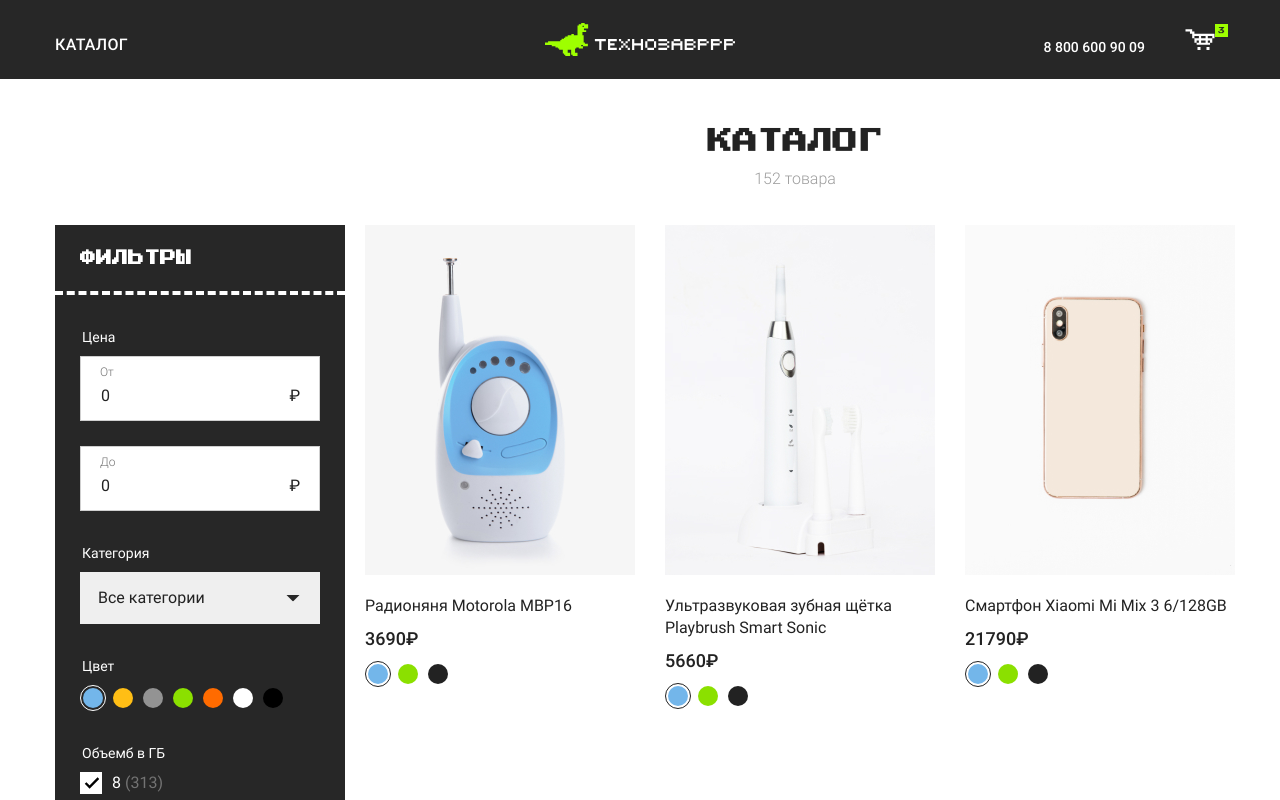
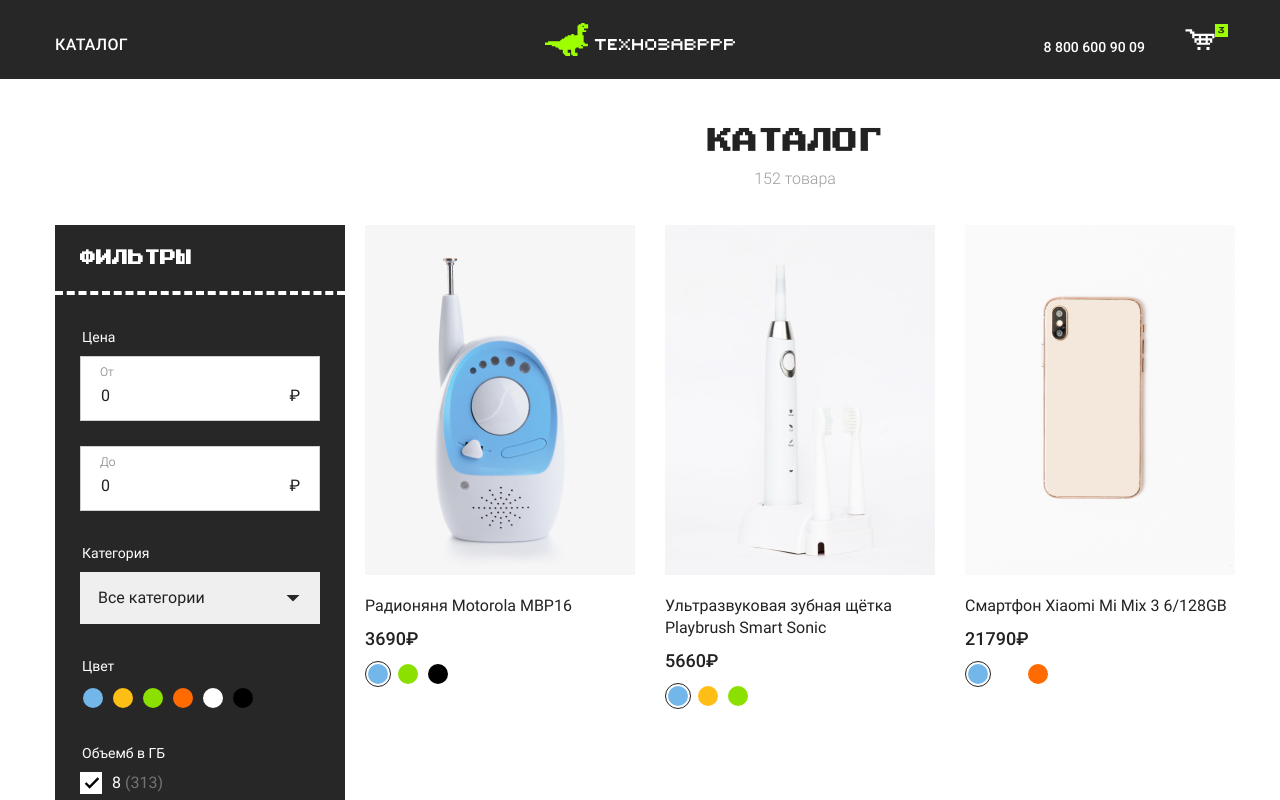
Before and after one commit to PopovVyacheslav/skillboxVue, a Vue app: page / in a window 1280 px wide. Shown: the top 800 px of the page. Built offline with nearby package versions, Linux system fonts and the light colour scheme.

Commit message:
Color filter added

```diff
--- a/src/App.vue
+++ b/src/App.vue
@@ -10,7 +10,7 @@
     </div>
 
     <div class="content__catalog">
-      <ProductFilter :price-from.sync="filterPriceFrom" :price-to.sync="filterPriceTo" :category-id.sync="filterCategoryId"/>
+      <ProductFilter :price-from.sync="filterPriceFrom" :price-to.sync="filterPriceTo" :category-id.sync="filterCategoryId" :color-id.sync="filterColorId"/>
       <section class="catalog">
         <ProductList :products="products"/>
         <AppPagination v-model="currenPage" :count="countProducts" :per-page="productsPerPage"/>
@@ -37,6 +37,7 @@
         filterPriceFrom: 0,
         filterPriceTo: 0,
         filterCategoryId: 0,
+        filterColorId: 0,
         currenPage: 1,
         productsPerPage: 3,
       }
@@ -53,6 +54,9 @@
         if (this.filterCategoryId){
           filteredProducts = filteredProducts.filter(product => product.categoryId === this.filterCategoryId);
         }
+        if (this.filterColorId){
+          filteredProducts = filteredProducts.filter(product => product.colorsId.includes(this.filterColorId));
+        }
         return filteredProducts;
       },
       products(){
--- a/src/components/ProductFilter.vue
+++ b/src/components/ProductFilter.vue
@@ -1,7 +1,6 @@
 <template>
       <aside class="filter">
         <h2 class="filter__title">Фильтры</h2>
-
         <form class="filter__form form" action="#" method="get" @submit.prevent="submit">
           <fieldset class="form__block">
             <legend class="form__legend">Цена</legend>
@@ -28,49 +27,12 @@
           <fieldset class="form__block">
             <legend class="form__legend">Цвет</legend>
             <ul class="colors">
-              <li class="colors__item">
+              <li class="colors__item" v-for="color in colors" :key="color.id">
                 <label class="colors__label">
-                  <input class="colors__radio sr-only" type="radio" name="color" value="#73B6EA" checked="">
-                  <span class="colors__value" style="background-color: #73B6EA;">
+                  <input class="colors__radio sr-only" type="radio" name="color" :value="color.id" checked="" v-model="currentColorId">
+                  <span class="colors__value" :style="{'background-color': color.hexCode}">
                   </span>
                 </label>
-              </li>
-              <li class="colors__item">
-                <label class="colors__label">
-                  <input class="colors__radio sr-only" type="radio" name="color" value="#FFBE15">
-                  <span class="colors__value" style="background-color: #FFBE15;">
-                  </span>
-                </label>
-              </li>
-              <li class="colors__item">
-                <label class="colors__label">
-                  <input class="colors__radio sr-only" type="radio" name="color" value="#939393">
-                  <span class="colors__value" style="background-color: #939393;">
-                </span></label>
-              </li>
-              <li class="colors__item">
-                <label class="colors__label">
-                  <input class="colors__radio sr-only" type="radio" name="color" value="#8BE000">
-                  <span class="colors__value" style="background-color: #8BE000;">
-                </span></label>
-              </li>
-              <li class="colors__item">
-                <label class="colors__label">
-                  <input class="colors__radio sr-only" type="radio" name="color" value="#FF6B00">
-                  <span class="colors__value" style="background-color: #FF6B00;">
-                </span></label>
-              </li>
-              <li class="colors__item">
-                <label class="colors__label">
-                  <input class="colors__radio sr-only" type="radio" name="color" value="#FFF">
-                  <span class="colors__value" style="background-color: #FFF;">
-                </span></label>
-              </li>
-              <li class="colors__item">
-                <label class="colors__label">
-                  <input class="colors__radio sr-only" type="radio" name="color" value="#000">
-                  <span class="colors__value" style="background-color: #000;">
-                </span></label>
               </li>
             </ul>
           </fieldset>
@@ -147,18 +109,24 @@
 
 <script>
     import categories from '../data/categories';
+    import colors from '../data/colors';
+
     export default {
         data(){
             return {
                 currentPriceFrom: 0,
                 currentPriceTo: 0,
                 currentCategoryId: 0,
+                currentColorId: 0,
             }
         },
-        props: ['priceFrom', 'priceTo', 'categoryId'],
+        props: ['priceFrom', 'priceTo', 'categoryId', 'colorId'],
         computed:{
             categories(){
-                return categories;
+              return categories;
+            },
+            colors(){
+              return colors;
             },
         },
         watch:{
@@ -171,17 +139,22 @@
             categoryId(value){
                 this.currentCategoryId = value;
             },
+            currentColorId(value){
+                this.currentColorId = value;
+            },
         },
         methods:{
             submit(){
                 this.$emit('update:priceFrom', this.currentPriceFrom);
                 this.$emit('update:priceTo', this.currentPriceTo);
                 this.$emit('update:categoryId', this.currentCategoryId);
+                this.$emit('update:colorId', this.currentColorId);
             },
             reset(){
                 this.$emit('update:priceFrom', 0);
                 this.$emit('update:priceTo', 0);
                 this.$emit('update:categoryId', 0);
+                this.$emit('update:colorId', 0);
             },
         },
     }
--- a/src/components/ProductItem.vue
+++ b/src/components/ProductItem.vue
@@ -12,24 +12,10 @@
             {{product.price}}₽
         </span>
         <ul class="colors colors--black">
-            <li class="colors__item">
+            <li class="colors__item" v-for="colorId in product.colorsId" :key="colorId">
                 <label class="colors__label">
-                <input class="colors__radio sr-only" type="radio" value="#73B6EA" v-model="color">
-                <span class="colors__value" style="background-color: #73B6EA;">
-                </span>
-                </label>
-            </li>
-            <li class="colors__item">
-                <label class="colors__label">
-                <input class="colors__radio sr-only" type="radio" value="#8BE000" v-model="color">
-                <span class="colors__value" style="background-color: #8BE000;">
-                </span>
-                </label>
-            </li>
-            <li class="colors__item">
-                <label class="colors__label">
-                <input class="colors__radio sr-only" type="radio" value="#222" v-model="color">
-                <span class="colors__value" style="background-color: #222;">
+                <input class="colors__radio sr-only" type="radio" :value="colors.find(color => color.id === colorId).hexCode" v-model="color">
+                <span class="colors__value" :style="{'background-color': colors.find(color => color.id === colorId).hexCode}">
                 </span>
                 </label>
             </li>
@@ -38,6 +24,7 @@
 </template>
 
 <script>
+    import colors from "../data/colors";
     export default {
         data() {
             return {
@@ -45,5 +32,10 @@
             };
         },
         props: ['product'],
+        computed:{
+            colors(){
+              return colors;
+            },
+        },
     }
 </script>
--- /dev/null
+++ b/src/data/colors.js
@@ -0,0 +1,26 @@
+export default [
+    {
+        id: 1,
+        hexCode: '#73B6EA'
+    },
+    {
+        id: 2,
+        hexCode: '#FFBE15'
+    },
+    {
+        id: 3,
+        hexCode: '#8BE000'
+    },
+    {
+        id: 4,
+        hexCode: '#FF6B00'
+    },
+    {
+        id: 5,
+        hexCode: '#FFF'
+    },
+    {
+        id: 6,
+        hexCode: '#000'
+    },
+]
--- a/src/data/products.js
+++ b/src/data/products.js
@@ -5,6 +5,7 @@ export default [
         title: "Радионяня Motorola MBP16",
         price: 3690,
         image: "/img/radio.jpg",
+        colorsId: [1, 3, 6],
     },
     {
         id: 2,
@@ -12,6 +13,7 @@ export default [
         title: "Ультразвуковая зубная щётка Playbrush Smart Sonic",
         price: 5660,
         image: "/img/toothbrush.jpg",
+        colorsId: [1, 2, 3],
     },
     {
         id: 3,
@@ -19,6 +21,7 @@ export default [
         title: "Смартфон Xiaomi Mi Mix 3 6/128GB",
         price: 21790,
         image: "/img/phone.jpg",
+        colorsId: [1, 5, 4],
     },
     {
         id: 4,
@@ -26,6 +29,7 @@ export default [
         title: "Электроскейт Razor Cruiser",
         price: 24690,
         image: "/img/board.jpg",
+        colorsId: [1, 4, 6],
     },
     {
         id: 5,
@@ -33,6 +37,7 @@ export default [
         title: "Смартфон Xiaomi Mi A3 4/64GB Android One",
         price: 14960,
         image: "/img/phone-2.jpg",
+        colorsId: [1, 5, 6],
     },
     {
         id: 6,
@@ -40,6 +45,7 @@ export default [
         title: "Смартфон Xiaomi Redmi 6/128GB",
         price: 8960,
         image: "/img/phone-3.jpg",
+        colorsId: [1, 5, 6],
     },
     {
         id: 7,
@@ -47,6 +53,7 @@ export default [
         title: "Электрический дрифт-карт Razor Crazy Cart",
         price: 39900,
         image: "/img/bicycle.jpg",
+        colorsId: [1, 3, 6],
     },
     {
         id: 8,
@@ -54,6 +61,7 @@ export default [
         title: "Гироскутер Razor Hovertrax 2.0",
         price: 34900,
         image: "/img/wheels.jpg",
+        colorsId: [1, 2, 6],
     },
     {
         id: 9,
@@ -61,6 +69,7 @@ export default [
         title: "Детский трюковой самокат Razor Grom",
         price: 4990,
         image: "/img/scooter.jpg",
+        colorsId: [2, 3, 6],
     },
     {
         id: 10,
@@ -68,6 +77,7 @@ export default [
         title: "Роллерсёрф Razor RipStik Air Pro",
         price: 6690,
         image: "/img/ripstik.jpg",
+        colorsId: [1, 3, 6],
     },
     {
         id: 11,
@@ -75,6 +85,7 @@ export default [
         title: "Наушники AirPods с беспроводным зарядным футляром",
         price: 16560,
         image: "/img/airpods.jpg",
+        colorsId: [1, 3, 6],
     },
     {
         id: 12,
@@ -82,5 +93,6 @@ export default [
         title: "Наушники Sony",
         price: 30690,
         image: "/img/headphones.jpg",
+        colorsId: [1, 3, 6],
     },
 ]
```
